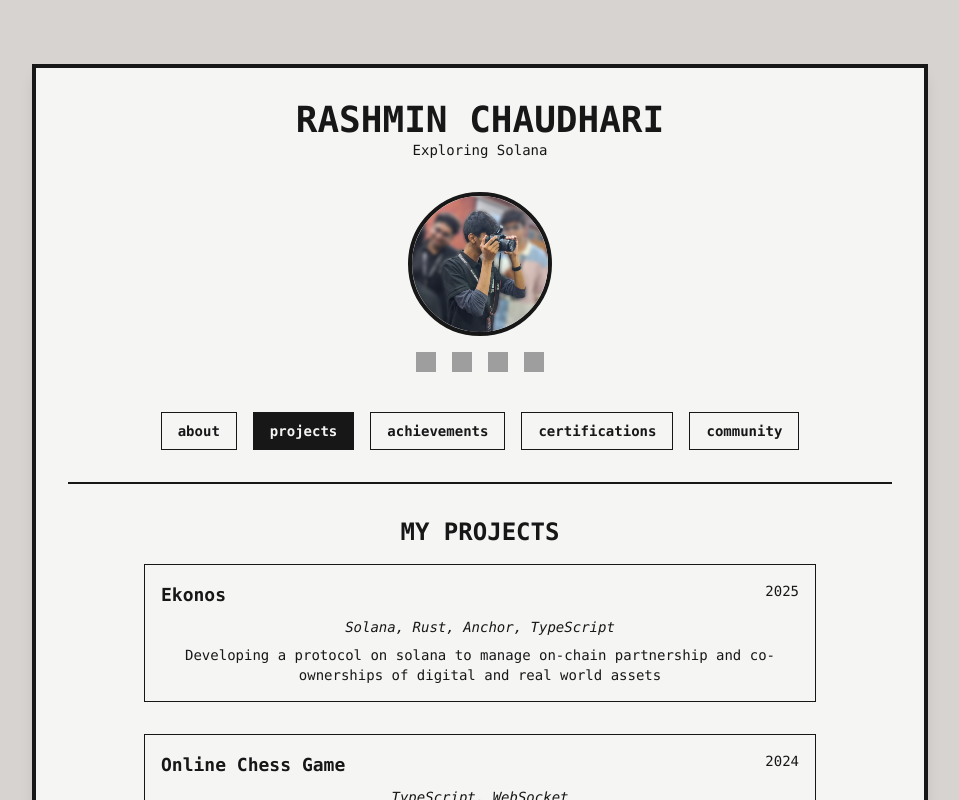
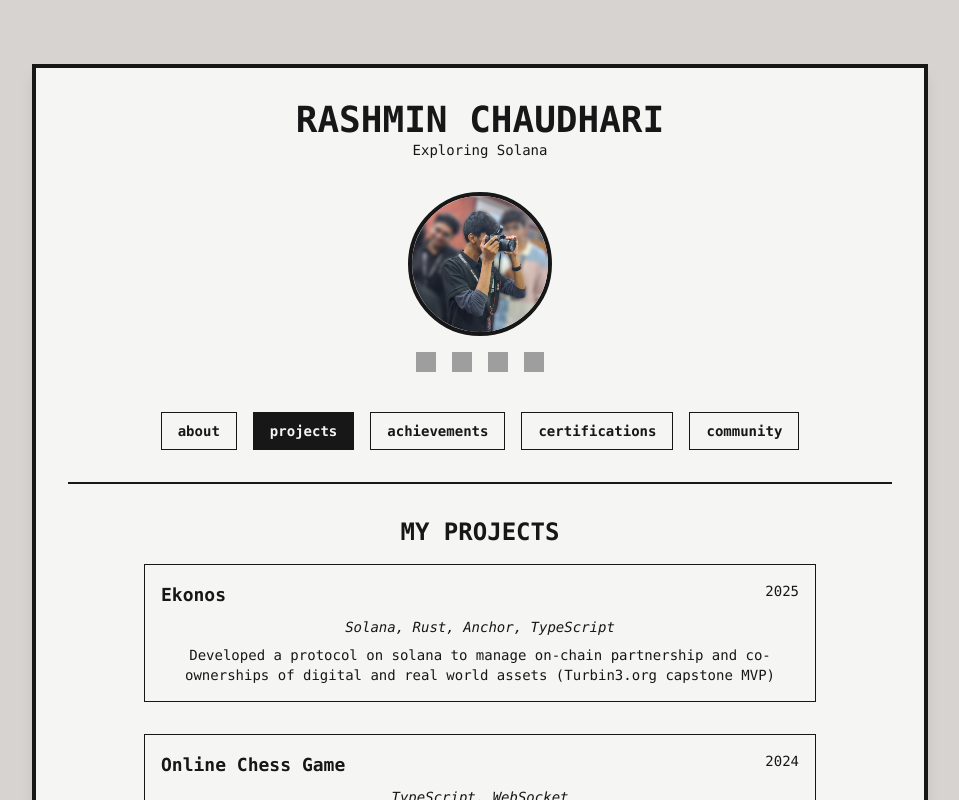
Before and after one commit to rashcasm/rashcasm.github.io, a React (Vite) app: page / in a window 1280 px wide. Both pictures are taken after a click on the button "projects". Shown: the top 800 px of the page, without its empty margins (160-1119 px from the left). Built offline with nearby package versions, Linux system fonts and the light colour scheme; grey boxes are pictures that could not be loaded.

Commit message:
added again

```diff
--- a/src/App.jsx
+++ b/src/App.jsx
@@ -76,7 +76,7 @@ function App() {
               <p className="text-sm">2025</p>
             </div>
             <p className="text-sm mb-2 italic">Solana, Rust, Anchor, TypeScript</p>
-            <p className="text-sm">Developing a protocol on solana to manage on-chain partnership and co-ownerships of digital and real world assets</p>
+            <p className="text-sm">Developed a protocol on solana to manage on-chain partnership and co-ownerships of digital and real world assets (Turbin3.org capstone MVP)</p>
           </a>
           <a href="https://github.com/rashcasm/chess-backend" className="border border-neutral-900 p-4 block hover:bg-neutral-200 transition-colors duration-200">
             <div className="flex justify-between items-start mb-2">
```
Also changed, not shown: 2 other files (tests, documents, lock files or other folders).
